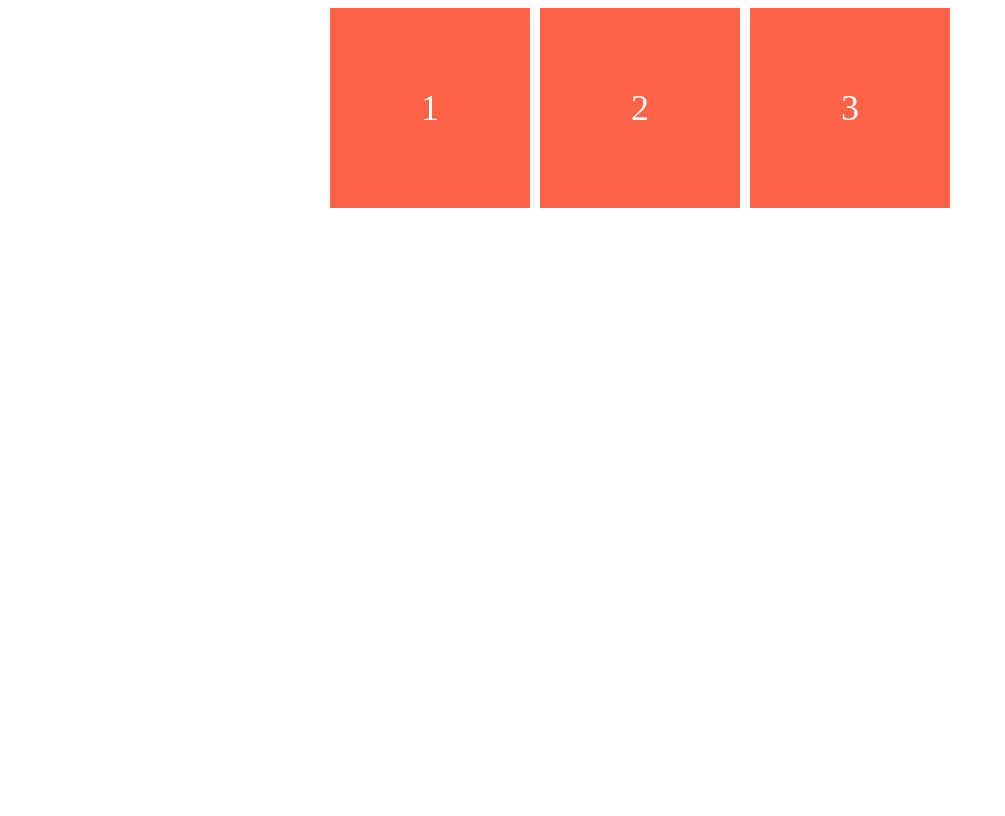
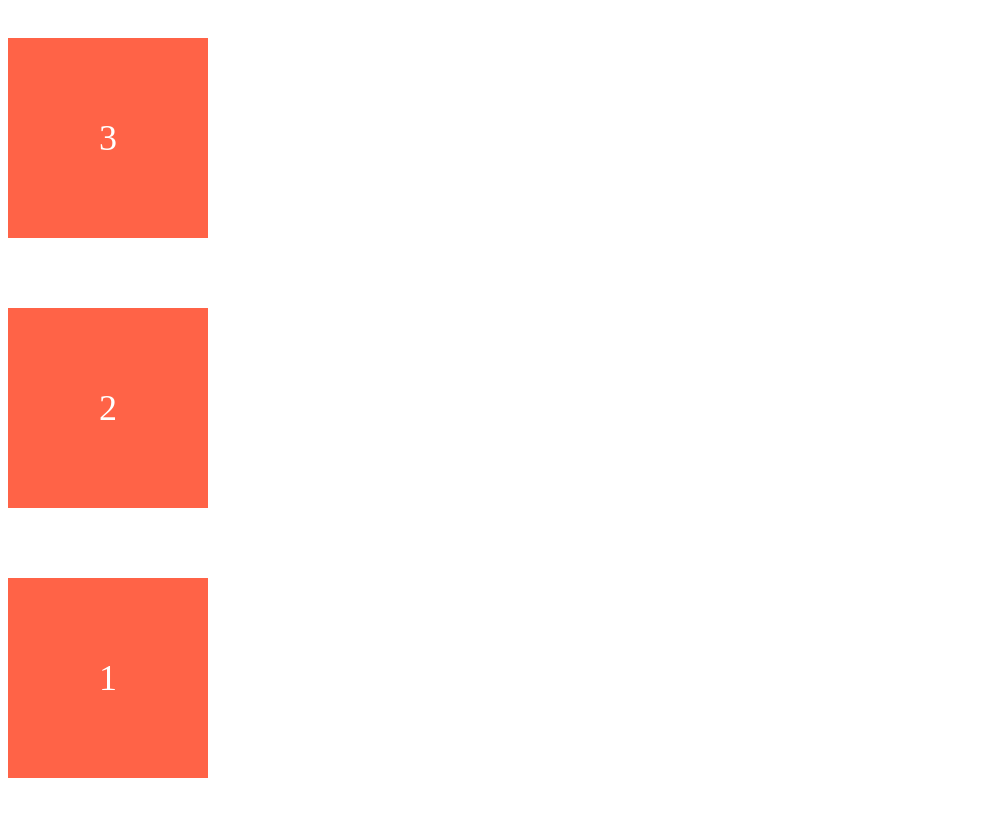
Before and after one commit to johj703/css_layout_masterclass, a website built with Vite: page index.html in a window 1280 px wide. Shown: the whole page, without its empty margins (0-1005 px from the left). Built offline with nearby package versions, Linux system fonts and the light colour scheme.

Commit message:
reverse 사용

```diff
--- a/style.css
+++ b/style.css
@@ -1,10 +1,9 @@
 .father {
   display: flex;
   height: 100vh;
-  //flex-direction: column;
+  flex-direction: column-reverse;
   gap: 10px;
-  justify-content: center;
-  align-items: flex-start;
+  justify-content: space-around;
 }
 
 .box {
```
